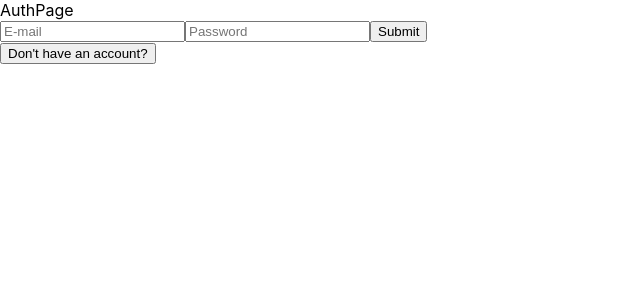
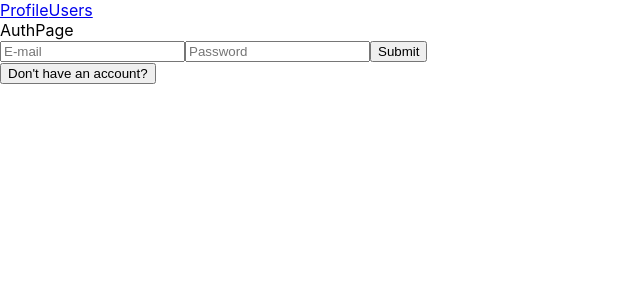
Before and after one commit to DmytroSerdiukov/fullstack_videoconf_app, a React (Create React App) app in the folder client/: page / in a window 1280 px wide. Shown: the top 300 px of the page, without its empty margins (0-640 px from the left). Built offline with nearby package versions, Linux system fonts and the light colour scheme.

Commit message:
navigation

```diff
--- a/client/src/App.js
+++ b/client/src/App.js
@@ -7,6 +7,7 @@ import RegisterPage from './pages/Register/Container';
 import ProfilePage from './pages/Profile/Container';
 import {setAuth} from './reducers/auth'
 import UsersPage from './pages/UsersPage/Container';
+import Navigation from './pages/Navigation/Markup';
 
 
 function App({authIn, setAuth}) {
@@ -25,6 +26,7 @@ function App({authIn, setAuth}) {
   return (
     <BrowserRouter>
       <div>
+          <Navigation />
           <Switch>
             <Route exact path="/">
               <AuthPage authIn={authIn} setAuth={setAuth}/>
```
